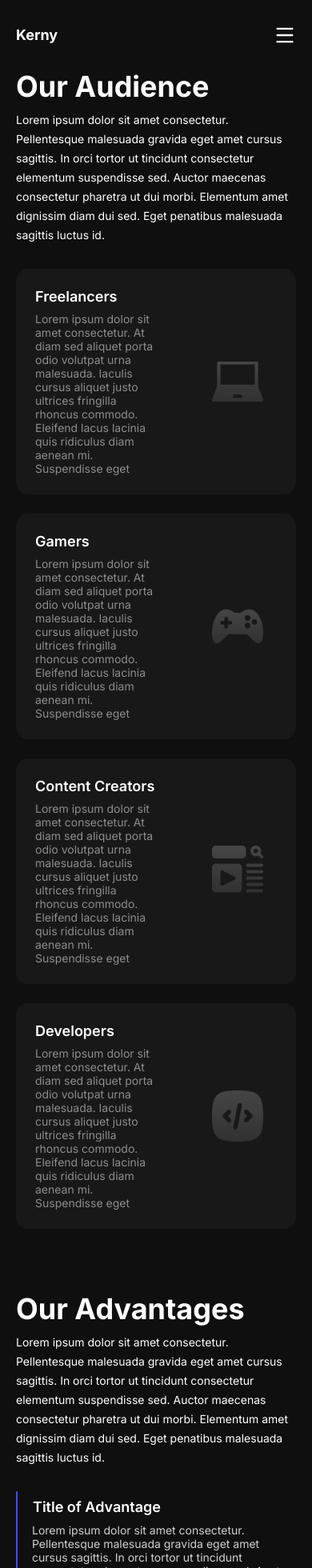
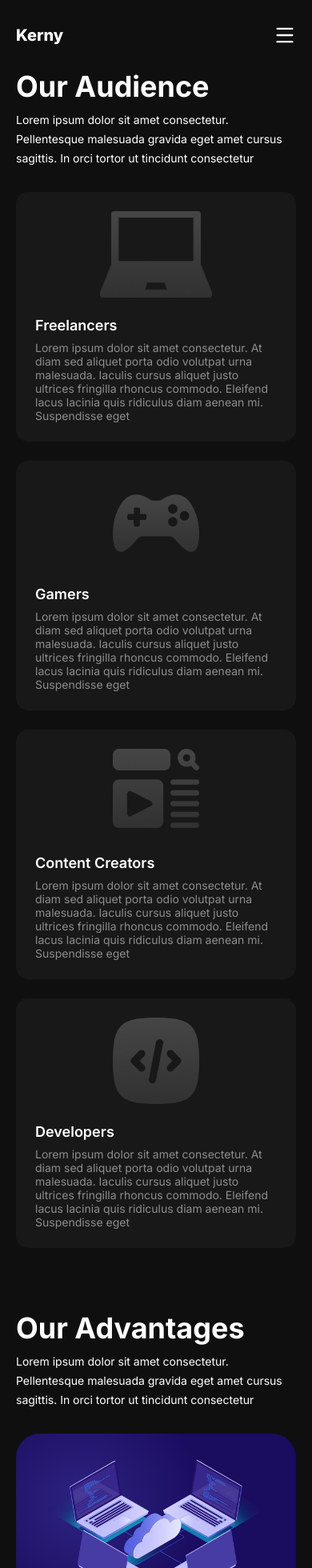
Before and after one commit to AnastasiiaDedela/kerny, a Next.js app: page /about in a window 390 px wide. Shown: the top 1960 px of the page at 80% size. Built offline with nearby package versions, Linux system fonts and the light colour scheme.

Commit message:
feat: add mobile version for about us page

```diff
--- a/src/app/globals.css
+++ b/src/app/globals.css
@@ -10,6 +10,9 @@
   --font-sans: var(--font-sans);
   --font-mono: var(--font-geist-mono);
   --font-heading: var(--font-sans);
+  /* Brand logo face. Falls back to Inter until the Nekst files are added to
+     public/fonts and registered with next/font/local. */
+  --font-logo: 'Nekst', var(--font-inter), sans-serif;
   --color-sidebar-ring: var(--sidebar-ring);
   --color-sidebar-border: var(--sidebar-border);
   --color-sidebar-accent-foreground: var(--sidebar-accent-foreground);
--- a/src/components/about/OurAdvantages.tsx
+++ b/src/components/about/OurAdvantages.tsx
@@ -16,13 +16,17 @@ export function OurAdvantages() {
       <h2 className="text-4xl font-bold md:text-5xl md:leading-[58px]">Our Advantages</h2>
       <p className="text-foreground mt-2.5 text-sm leading-6">
         Lorem ipsum dolor sit amet consectetur. Pellentesque malesuada gravida eget amet cursus
-        sagittis. In orci tortor ut tincidunt consectetur elementum suspendisse sed. Auctor maecenas
-        consectetur pharetra ut dui morbi. Elementum amet dignissim diam dui sed. Eget penatibus
-        malesuada sagittis luctus id.
+        sagittis. In orci tortor ut tincidunt consectetur
+        {/* Figma trims the intro copy to three lines on mobile */}
+        <span className="max-md:hidden">
+          {' '}
+          elementum suspendisse sed. Auctor maecenas consectetur pharetra ut dui morbi. Elementum
+          amet dignissim diam dui sed. Eget penatibus malesuada sagittis luctus id.
+        </span>
       </p>
 
       <div className="mt-7.5 grid items-center gap-10 md:grid-cols-[minmax(0,680fr)_minmax(0,610fr)] md:gap-7.5">
-        <Accordion defaultValue={[0]} className="flex w-full flex-col gap-3">
+        <Accordion defaultValue={[0]} className="order-2 flex w-full flex-col gap-3 md:order-1">
           {[0, 1, 2, 3, 4].map((item) => (
             <AccordionItem
               key={item}
@@ -39,7 +43,7 @@ export function OurAdvantages() {
           ))}
         </Accordion>
 
-        <div className="relative aspect-[610/364] w-full max-w-[610px] justify-self-center rounded-[30px] bg-[radial-gradient(44.19%_58.93%_at_23.5%_34%,#2D2381_0%,#1A0C5F_100%)] md:justify-self-end">
+        <div className="relative order-1 aspect-[353/260] w-full max-w-[610px] justify-self-center rounded-[30px] bg-[radial-gradient(44.19%_58.93%_at_23.5%_34%,#2D2381_0%,#1A0C5F_100%)] md:order-2 md:aspect-[610/364] md:justify-self-end">
           {/* Figma insets the artwork 10.82% horizontally and ~4% vertically */}
           <Image
             src="/images/about-us-img/advantages-laptops.png"
--- a/src/components/about/OurAudience.tsx
+++ b/src/components/about/OurAudience.tsx
@@ -49,20 +49,20 @@ const audiences: Audience[] = [
 
 function AudienceCard({ title, icon }: Audience) {
   return (
-    <div className="flex items-center justify-between gap-14 rounded-[15px] bg-white/4 py-6 pr-8.25 pl-6">
-      <div>
+    <div className="flex flex-col gap-6 rounded-[15px] bg-white/4 p-6 md:flex-row md:items-center md:justify-between md:gap-14 md:py-6 md:pr-8.25 md:pl-6">
+      <div className="order-2 w-full md:order-1 md:w-auto">
         <h3 className="text-lg leading-[22px] font-semibold">{title}</h3>
         <p className="text-muted-foreground mt-2 text-left text-sm leading-[17px] font-normal">
           {description}
         </p>
       </div>
-      <div className="flex w-20 shrink-0 items-center justify-center">
+      <div className="order-1 flex w-full shrink-0 items-center justify-center md:order-2 md:w-20">
         <Image
           src={icon.src}
           alt={icon.alt}
           width={icon.width}
           height={icon.height}
-          className="h-auto w-full max-w-16 object-contain md:max-w-20"
+          className="h-27 w-auto object-contain md:h-auto md:w-full md:max-w-20"
         />
       </div>
     </div>
@@ -76,9 +76,13 @@ export function OurAudience() {
         <h1 className="text-4xl font-bold md:text-5xl md:leading-[58px]">Our Audience</h1>
         <p className="text-foreground mx-auto mt-2.5 text-sm leading-6">
           Lorem ipsum dolor sit amet consectetur. Pellentesque malesuada gravida eget amet cursus
-          sagittis. In orci tortor ut tincidunt consectetur elementum suspendisse sed. Auctor
-          maecenas consectetur pharetra ut dui morbi. Elementum amet dignissim diam dui sed. Eget
-          penatibus malesuada sagittis luctus id.
+          sagittis. In orci tortor ut tincidunt consectetur
+          {/* Figma trims the intro copy to three lines on mobile */}
+          <span className="max-md:hidden">
+            {' '}
+            elementum suspendisse sed. Auctor maecenas consectetur pharetra ut dui morbi. Elementum
+            amet dignissim diam dui sed. Eget penatibus malesuada sagittis luctus id.
+          </span>
         </p>
       </div>
 
--- a/src/components/home/CtaBanner.tsx
+++ b/src/components/home/CtaBanner.tsx
@@ -5,7 +5,7 @@ import { Button } from '@/components/ui/button';
 export function CtaBanner() {
   return (
     <section className="mx-auto w-full max-w-340 px-5 py-10">
-      <div className="relative overflow-hidden rounded-[50px] bg-[#434CF7] bg-[linear-gradient(102.39deg,#434CF7_0%,#262C8D_100%)] px-8 py-10 md:p-15">
+      <div className="relative overflow-hidden rounded-[20px] bg-[#434CF7] bg-[linear-gradient(102.39deg,#434CF7_0%,#262C8D_100%)] p-6 md:rounded-[50px] md:p-15">
         {/* Dotted world map decoration */}
         <Image
           src="/images/world-dots.png"
@@ -15,12 +15,12 @@ export function CtaBanner() {
           aria-hidden
           className="pointer-events-none absolute inset-y-0 right-0 h-full w-2/3 [mask-image:linear-gradient(to_right,transparent,black_40%)] object-cover object-left opacity-50 mix-blend-screen"
         />
-        <div className="relative flex flex-col items-start justify-between gap-8 md:flex-row md:items-center">
-          <div className="flex flex-col gap-2.5">
-            <h2 className="max-w-md text-4xl font-semibold text-white md:text-5xl md:leading-[58px]">
+        <div className="relative flex flex-col items-start justify-between gap-5 md:flex-row md:items-center md:gap-8">
+          <div className="flex flex-col gap-1 md:gap-2.5">
+            <h2 className="max-w-md text-[32px] leading-[39px] font-semibold text-white md:text-5xl md:leading-[58px]">
               Join the Future Of
             </h2>
-            <h2 className="max-w-md text-4xl font-semibold text-white md:text-5xl md:leading-[58px]">
+            <h2 className="max-w-md text-[32px] leading-[39px] font-semibold text-white md:text-5xl md:leading-[58px]">
               VPS Today!
             </h2>
           </div>
@@ -28,7 +28,7 @@ export function CtaBanner() {
           <Button
             variant="default"
             size="lg"
-            className="min-w-[150px] shrink-0 text-sm font-medium"
+            className="shrink-0 text-sm font-medium min-w-[150px] max-md:w-[200px]"
           >
             Get Started <ArrowRight className="size-4" />
           </Button>
--- a/src/components/layout/Footer.tsx
+++ b/src/components/layout/Footer.tsx
@@ -57,9 +57,9 @@ export function Footer({ variant = 'legal' }: { variant?: FooterVariant }) {
   return (
     <footer className="border-border text-foreground border-t">
       <div className="mx-auto max-w-340 px-5 py-10">
-        <div className="flex flex-col justify-between gap-10 pb-6 md:flex-row md:items-start">
+        <div className="flex flex-col justify-between gap-7.5 pb-7.5 md:flex-row md:items-start md:gap-10 md:pb-6">
           <div className="flex flex-col gap-2.5">
-            <span className="text-lg leading-[22px] font-bold">Kerny</span>
+            <span className="font-logo text-lg leading-[22px] font-extrabold">Kerny</span>
             {variant === 'legal' ? (
               <LegalDetails />
             ) : (
@@ -70,15 +70,16 @@ export function Footer({ variant = 'legal' }: { variant?: FooterVariant }) {
           </div>
 
           {/* Right — nav columns */}
-          <div className="flex flex-col gap-10 md:flex-row md:gap-12.5">
+          <div className="flex flex-col gap-7.5 md:flex-row md:gap-12.5">
             <NavColumn title="Services" items={services} />
             <NavColumn title="Company" items={company} />
           </div>
         </div>
 
-        <div className="flex flex-col items-center justify-between gap-4 border-t-[0.5px] border-white/16 pt-6 md:flex-row">
+        {/* Mobile puts the policy links above the copyright line (col-reverse) */}
+        <div className="flex flex-col-reverse items-start justify-between gap-6 border-t-[0.5px] border-white/16 pt-6 md:flex-row md:items-center md:gap-4">
           <p className="text-muted-foreground text-sm">© Kerny 2026. All Right Reserved</p>
-          <div className="flex flex-wrap justify-center gap-x-6 gap-y-2 md:gap-12.5">
+          <div className="flex w-full flex-wrap justify-between gap-x-6 gap-y-2 md:w-auto md:justify-center md:gap-12.5">
             {policies[variant].map((item) => (
               <Link
                 key={item}
--- a/src/components/layout/Header.tsx
+++ b/src/components/layout/Header.tsx
@@ -18,7 +18,10 @@ export function Header() {
   return (
     <header className="bg-background py-7.5">
       <div className="mx-auto flex w-full max-w-340 items-center justify-between px-5">
-        <Link href="/" className="text-foreground text-lg font-bold">
+        <Link
+          href="/"
+          className="text-foreground font-logo text-lg font-extrabold max-md:text-xl max-md:leading-6"
+        >
           Kerny
         </Link>
 
@@ -65,7 +68,7 @@ export function Header() {
             <Link
               href="/"
               onClick={() => setOpen(false)}
-              className="text-foreground text-lg font-bold"
+              className="text-foreground font-logo text-xl leading-6 font-extrabold"
             >
               Kerny
             </Link>
```
Also changed, not shown: src/components/about/JoinTeam.tsx (+56 -10 lines).
